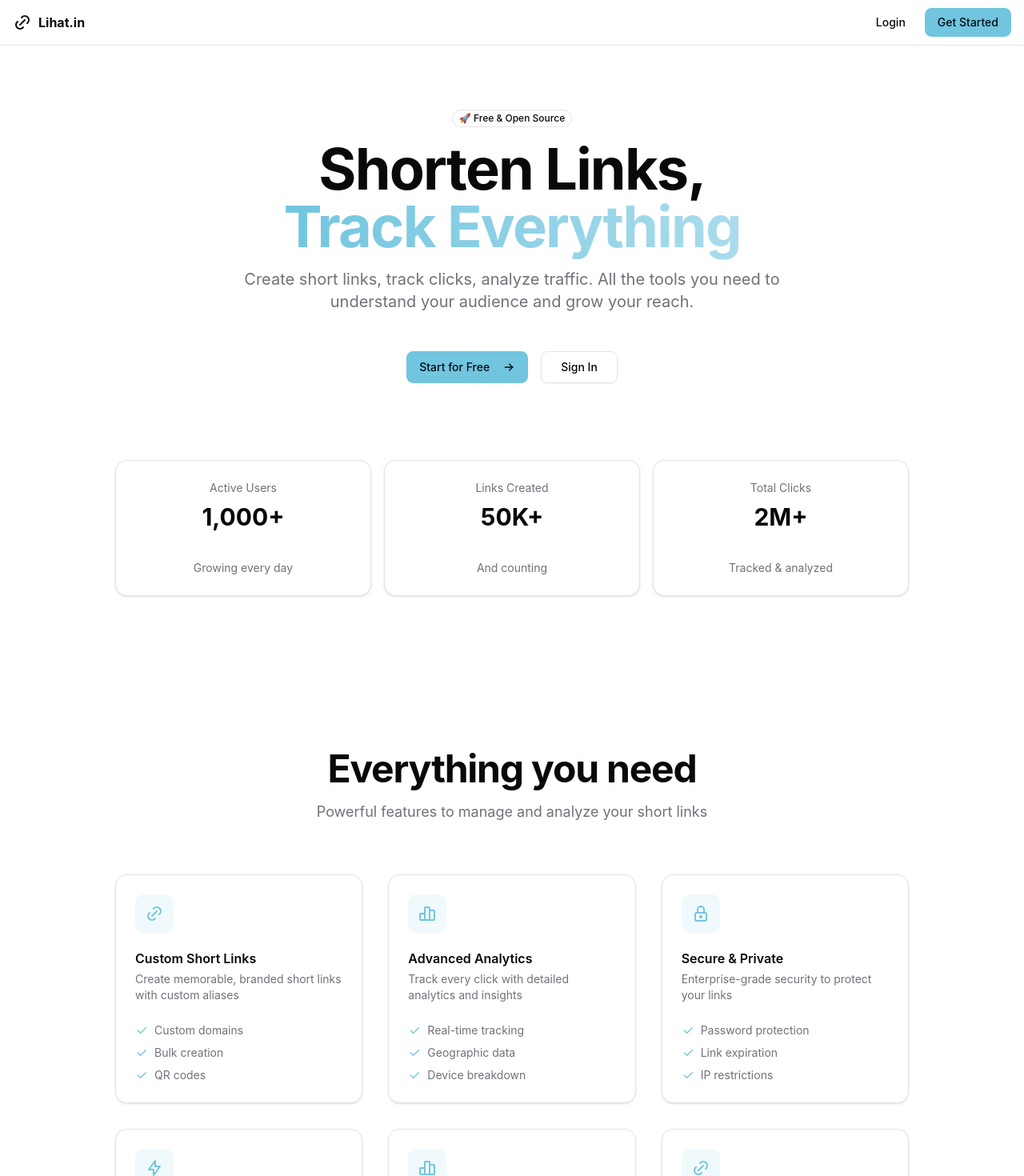
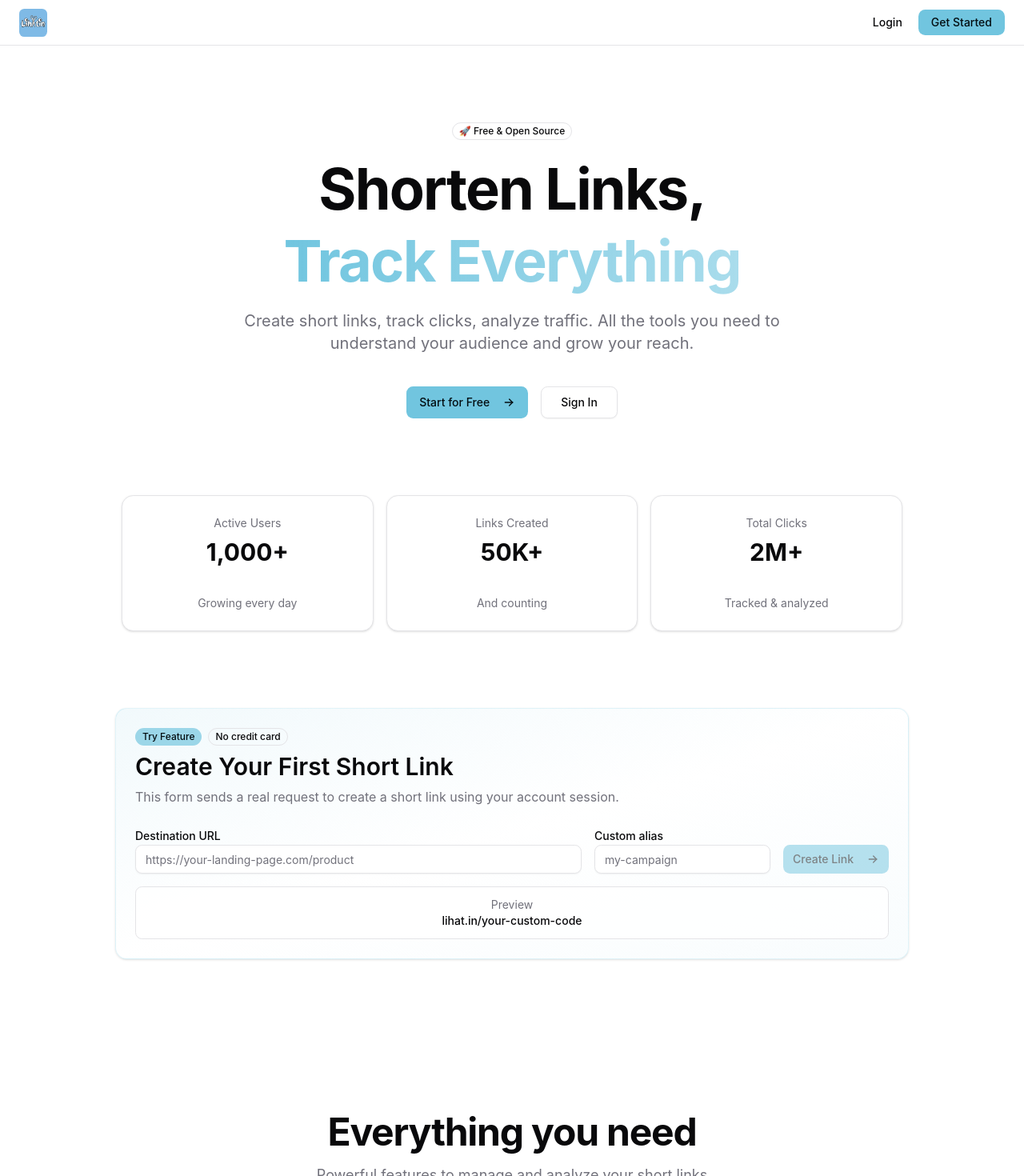
Before and after one commit to adehusnim37/Lihatin-UI, a Next.js app: page / in a window 1280 px wide. Shown: the top 1470 px of the page at 80% size. Built offline with nearby package versions, Linux system fonts and the light colour scheme; no server answers.

Commit message:
feat: implement link creation feature with custom alias and clipboard functionality

```diff
--- a/app/page.tsx
+++ b/app/page.tsx
@@ -1,9 +1,15 @@
 "use client";
 
+import { useState } from "react";
 import Link from "next/link";
-import { IconLink, IconChartBar, IconLock, IconBolt, IconArrowRight, IconCheck } from "@tabler/icons-react";
+import Image from "next/image";
+import { useRouter } from "next/navigation";
+import { IconLink, IconChartBar, IconLock, IconBolt, IconArrowRight, IconCheck, IconCopy } from "@tabler/icons-react";
+import { toast } from "sonner";
 import { Button } from "@/components/ui/button";
 import { Badge } from "@/components/ui/badge";
+import { Input } from "@/components/ui/input";
+import { createShortLink } from "@/lib/api/shortlinks";
 import {
   Card,
   CardContent,
@@ -13,23 +19,117 @@ import {
 } from "@/components/ui/card";
 
 export default function Index() {
+  const router = useRouter();
+  const [demoUrl, setDemoUrl] = useState("");
+  const [demoAlias, setDemoAlias] = useState("");
+  const [isCreating, setIsCreating] = useState(false);
+  const [createdShortCode, setCreatedShortCode] = useState<string | null>(null);
+
+  const sanitizedAlias = demoAlias
+    .trim()
+    .toLowerCase()
+    .replace(/[^a-z0-9-]/g, "-")
+    .replace(/-+/g, "-")
+    .replace(/^-|-$/g, "");
+
+  const previewCode = sanitizedAlias || "your-custom-code";
+  const previewShortURL = `lihat.in/${previewCode}`;
+  const createdShortURL = createdShortCode ? `lihat.in/${createdShortCode}` : null;
+
+  const handleTryCreateLink = async (event: React.FormEvent<HTMLFormElement>) => {
+    event.preventDefault();
+
+    const trimmedURL = demoUrl.trim();
+    if (!trimmedURL || isCreating) {
+      return;
+    }
+
+    setIsCreating(true);
+    setCreatedShortCode(null);
+    try {
+      const response = await createShortLink({
+        is_bulky: false,
+        links: [
+          {
+            original_url: trimmedURL,
+            custom_code: sanitizedAlias || undefined,
+            title: "Landing page quick link",
+          },
+        ],
+      });
+
+      if (!response.success || !response.data?.short_code) {
+        const message = response.message || "Failed to create short link.";
+        throw new Error(message);
+      }
+
+      setCreatedShortCode(response.data.short_code);
+      toast.success("Short link created", {
+        description: `Your link is ready: lihat.in/${response.data.short_code}`,
+      });
+    } catch (error) {
+      const message = error instanceof Error ? error.message : "Unable to create short link.";
+      const lowered = message.toLowerCase();
+      if (
+        lowered.includes("unauthorized") ||
+        lowered.includes("session") ||
+        lowered.includes("login") ||
+        lowered.includes("forbidden")
+      ) {
+        toast.error("Please sign in first", {
+          description: "You need an account to create short links.",
+        });
+        router.push("/auth/login?redirect=/main/links");
+      } else {
+        toast.error("Failed to create link", {
+          description: message,
+        });
+      }
+    } finally {
+      setIsCreating(false);
+    }
+  };
+
+  const handleCopyCreatedLink = async () => {
+    if (!createdShortURL) {
+      return;
+    }
+
+    try {
+      await navigator.clipboard.writeText(createdShortURL);
+      toast.success("Copied", {
+        description: "Short link copied to clipboard.",
+      });
+    } catch {
+      toast.error("Copy failed", {
+        description: "Unable to copy short link.",
+      });
+    }
+  };
+
   return (
-    <div className="flex min-h-screen flex-col">
+    <div className="flex min-h-screen flex-col overflow-x-hidden">
       {/* Header */}
       <header className="sticky top-0 z-50 w-full border-b bg-background/95 backdrop-blur supports-[backdrop-filter]:bg-background/60">
-        <div className="container mx-auto flex h-14 max-w-7xl items-center px-4">
-          <div className="mr-4 flex">
-            <Link href="/" className="mr-6 flex items-center space-x-2">
-              <IconLink className="size-6" />
-              <span className="font-bold">Lihat.in</span>
+        <div className="container mx-auto flex h-14 max-w-7xl items-center justify-between px-4 sm:px-6">
+          <div className="flex shrink-0">
+            <Link href="/" className="flex items-center gap-2" aria-label="Lihatin home">
+              <Image
+                src="/logo.svg"
+                alt="Lihatin logo"
+                width={35}
+                height={35}
+                className="size-8 rounded-sm sm:size-[35px]"
+                priority
+              />
             </Link>
           </div>
-          <div className="flex flex-1 items-center justify-end space-x-2">
-            <nav className="flex items-center gap-2">
-              <Button variant="ghost" asChild>
+          <div className="flex items-center justify-end">
+            <nav className="flex items-center gap-1 sm:gap-2" aria-label="Account navigation">
+              <Button variant="ghost" size="sm" className="px-2.5 sm:px-3" asChild>
                 <Link href="/auth/login">Login</Link>
               </Button>
-              <Button asChild>
+              <Button size="sm" className="px-3 sm:px-4" asChild>
                 <Link href="/auth/register">Get Started</Link>
               </Button>
             </nav>
@@ -38,36 +138,36 @@ export default function Index() {
       </header>
 
       {/* Hero Section */}
-      <section className="pt-16 pb-20 md:pt-20 md:pb-24">
-        <div className="container mx-auto flex max-w-5xl flex-col items-center gap-4 px-4 text-center">
+      <section className="py-12 sm:py-16 md:py-20 lg:py-24">
+        <div className="container mx-auto flex max-w-5xl flex-col items-center gap-4 px-4 text-center sm:px-6">
           <Badge variant="outline" className="">
             🚀 Free & Open Source
           </Badge>
-          <h1 className="text-4xl font-bold tracking-tight sm:text-5xl md:text-6xl lg:text-7xl">
+          <h1 className="text-3xl font-bold leading-tight tracking-tight min-[380px]:text-4xl sm:text-5xl md:text-6xl lg:text-7xl">
             Shorten Links,
             <br />
             <span className="bg-gradient-to-r from-primary to-primary/60 bg-clip-text text-transparent">
               Track Everything
             </span>
           </h1>
-          <p className="max-w-[42rem] text-lg text-muted-foreground sm:text-xl">
+          <p className="max-w-[42rem] text-base leading-7 text-muted-foreground sm:text-lg md:text-xl">
             Create short links, track clicks, analyze traffic. All the tools you need
             to understand your audience and grow your reach.
           </p>
-          <div className="mt-8 flex flex-wrap items-center justify-center gap-4">
-            <Button size="lg" asChild>
+          <div className="mt-4 flex w-full max-w-sm flex-col items-stretch justify-center gap-3 sm:mt-6 sm:w-auto sm:max-w-none sm:flex-row sm:items-center sm:gap-4">
+            <Button size="lg" className="w-full sm:w-auto" asChild>
               <Link href="/auth/register">
                 Start for Free
                 <IconArrowRight className="ml-2 size-4" />
               </Link>
             </Button>
-            <Button size="lg" variant="outline" asChild>
+            <Button size="lg" variant="outline" className="w-full sm:w-auto" asChild>
               <Link href="/auth/login">Sign In</Link>
             </Button>
           </div>
 
           {/* Stats Cards */}
-          <div className="mt-20 grid w-full grid-cols-1 gap-4 sm:grid-cols-3">
+          <div className="mt-10 grid w-full grid-cols-1 gap-3 sm:mt-14 sm:grid-cols-3 sm:gap-4 lg:mt-20">
             <Card>
               <CardHeader className="pb-3">
                 <CardDescription>Active Users</CardDescription>
@@ -96,6 +196,81 @@ export default function Index() {
               </CardContent>
             </Card>
           </div>
+        </div>
+      </section>
+
+      {/* Try Create Link Section */}
+      <section className="pb-20 md:pb-24">
+        <div className="container mx-auto max-w-5xl px-4">
+          <Card className="border-primary/20 bg-gradient-to-br from-primary/10 via-background to-primary/5 shadow-sm">
+            <CardHeader>
+              <div className="flex flex-wrap items-center gap-2">
+                <Badge variant="secondary">Try Feature</Badge>
+                <Badge variant="outline">No credit card</Badge>
+              </div>
+              <CardTitle className="text-2xl sm:text-3xl">Create Your First Short Link</CardTitle>
+              <CardDescription className="text-base">
+                This form sends a real request to create a short link using your account session.
+              </CardDescription>
+            </CardHeader>
+            <CardContent>
+              <form className="grid gap-4 md:grid-cols-[1fr_220px_auto] md:items-end" onSubmit={handleTryCreateLink}>
+                <div className="space-y-2">
+                  <label htmlFor="demo-url" className="text-sm font-medium">
+                    Destination URL
+                  </label>
+                  <Input
+                    id="demo-url"
+                    type="url"
+                    value={demoUrl}
+                    onChange={(event) => setDemoUrl(event.target.value)}
+                    placeholder="https://your-landing-page.com/product"
+                    className="bg-background"
+                    required
+                  />
+                </div>
+                <div className="space-y-2">
+                  <label htmlFor="demo-alias" className="text-sm font-medium">
+                    Custom alias
+                  </label>
+                  <Input
+                    id="demo-alias"
+                    type="text"
+                    value={demoAlias}
+                    onChange={(event) => setDemoAlias(event.target.value)}
+                    placeholder="my-campaign"
+                    className="bg-background"
+                  />
+                </div>
+                <Button type="submit" className="w-full md:w-auto" disabled={!demoUrl.trim() || isCreating}>
+                  {isCreating ? "Creating..." : "Create Link"}
+                  <IconArrowRight className="ml-2 size-4" />
+                </Button>
+              </form>
+
+              <div className="mt-4 flex flex-col items-center justify-center rounded-md border bg-background/80 px-3 py-3 text-center text-sm">
+                <span className="text-muted-foreground">Preview</span>
+                <span className="font-medium">{previewShortURL}</span>
+              </div>
+
+              {createdShortURL && (
+                <div className="mt-3 flex flex-col items-center justify-center gap-2 rounded-md border border-emerald-300 bg-emerald-50 px-3 py-3 text-center text-sm text-emerald-900">
+                  <Badge variant="secondary">Created</Badge>
+                  <span className="font-medium">{createdShortURL}</span>
+                  <Button
+                    type="button"
+                    size="sm"
+                    variant="outline"
+                    className="h-7 border-emerald-300 bg-transparent px-2 text-emerald-900 hover:bg-emerald-100"
+                    onClick={() => void handleCopyCreatedLink()}
+                  >
+                    <IconCopy className="mr-1 size-3.5" />
+                    Copy
+                  </Button>
+                </div>
+              )}
+            </CardContent>
+          </Card>
         </div>
       </section>
 
@@ -322,7 +497,7 @@ export default function Index() {
           <div className="flex items-center gap-2">
             <IconLink className="size-5" />
             <p className="text-sm text-muted-foreground">
-              Built with Next.js 15, React 19, Go & shadcn/ui
+              Built With Go & shadcn/ui
             </p>
           </div>
           <div className="flex gap-4">
```
